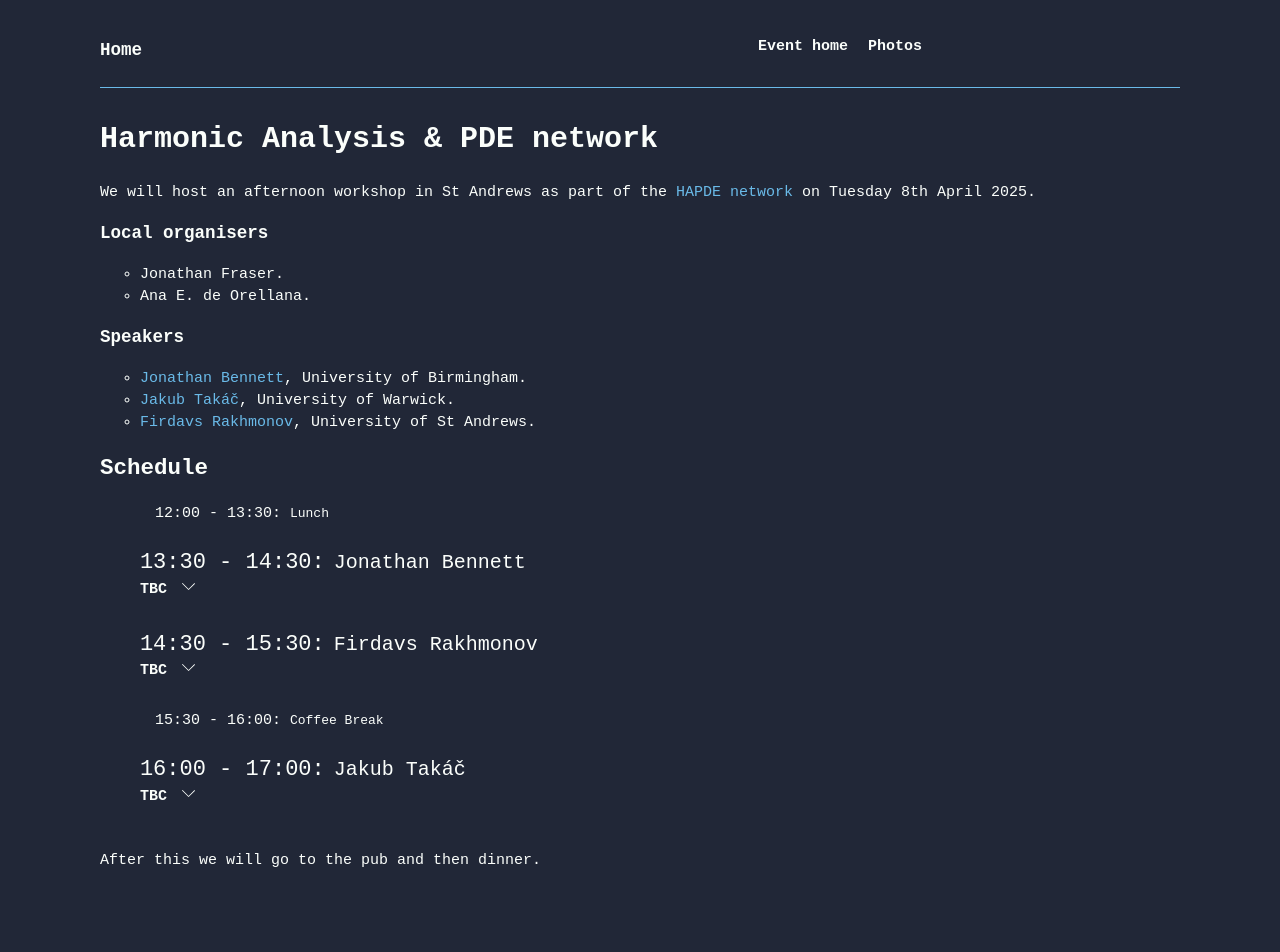
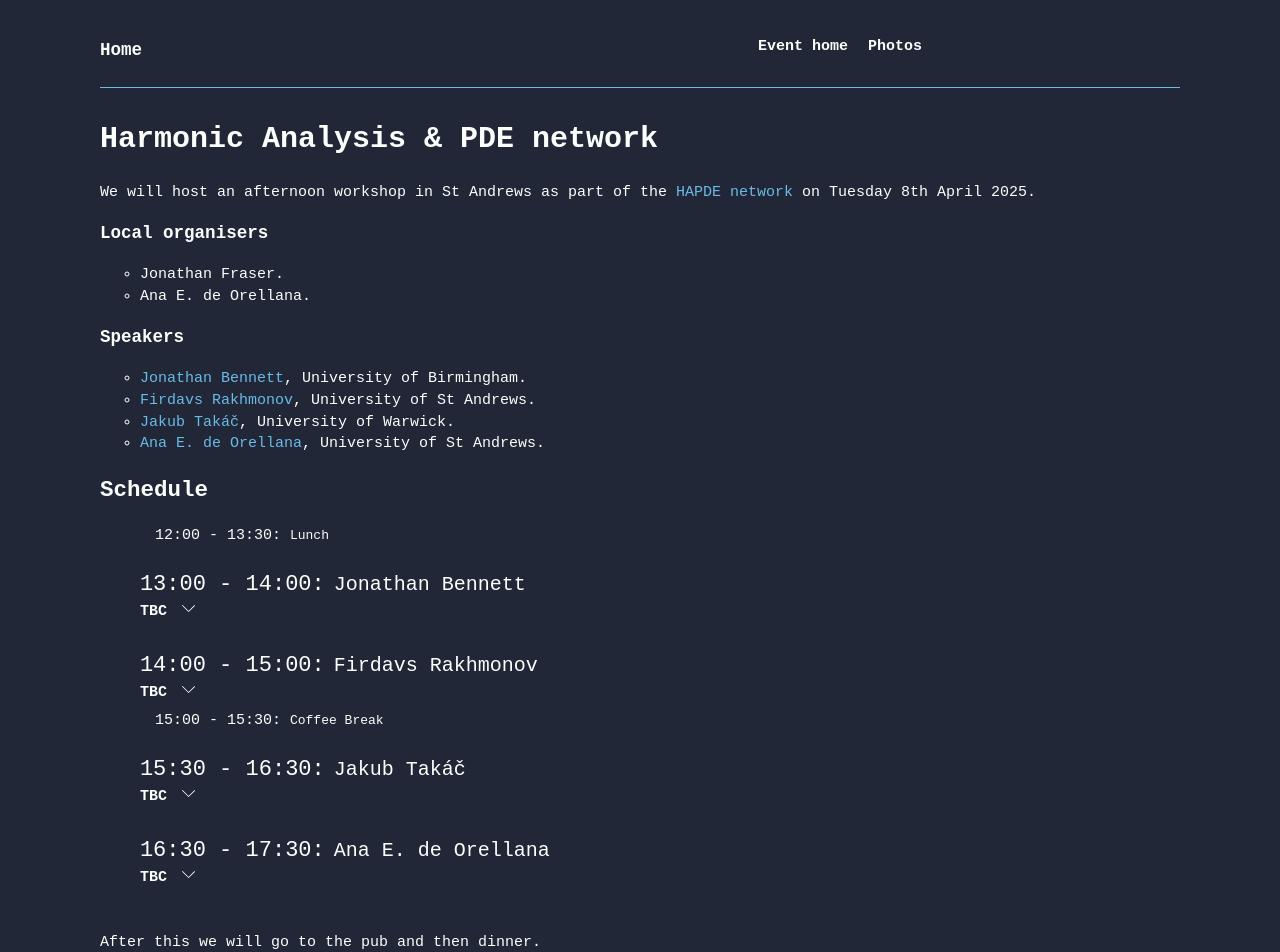
Before and after one commit to AnadeOre/anadeore.github.io, a Next.js app: page /HAPDE in a window 1280 px wide. Shown: the top 952 px of the page. Before the commit the page ends 892 px from the top, so only its background shows below. Built offline with nearby package versions, Linux system fonts and the light colour scheme.

Commit message:
add HAPDE speaker

```diff
--- a/src/app/HAPDE/page.jsx
+++ b/src/app/HAPDE/page.jsx
@@ -44,6 +44,15 @@ const Page = () => {
           <Link
             className='linkDecor'
             target='_blank'
+            href='https://sites.google.com/view/frakhmon/home'>
+            Firdavs Rakhmonov
+          </Link>
+          , University of St Andrews.
+        </li>
+        <li>
+          <Link
+            className='linkDecor'
+            target='_blank'
             href='https://warwick.ac.uk/fac/sci/maths/people/staff/takac/'>
             Jakub Takáč
           </Link>
@@ -53,8 +62,8 @@ const Page = () => {
           <Link
             className='linkDecor'
             target='_blank'
-            href='https://sites.google.com/view/frakhmon/home'>
-            Firdavs Rakhmonov
+            href='https://anadeore.github.io'>
+            Ana E. de Orellana
           </Link>
           , University of St Andrews.
         </li>
@@ -64,7 +73,7 @@ const Page = () => {
         <FoodEvent time='12:00 - 13:30' event='Lunch' />
         <br />
         <Schedule
-          time='13:30 - 14:30'
+          time='13:00 - 14:00'
           speaker='Jonathan Bennett'
           title='TBC'
           abstract='TBC.'
@@ -72,18 +81,26 @@ const Page = () => {
         />
         <br />
         <Schedule
-          time='14:30 - 15:30'
+          time='14:00 - 15:00'
           speaker='Firdavs Rakhmonov'
           title='TBC'
           abstract='TBC.'
           // slides='/'
         />
-        <br />
-        <FoodEvent time='15:30 - 16:00' event='Coffee Break' />
+        {/* <br /> */}
+        <FoodEvent time='15:00 - 15:30' event='Coffee Break' />
         <br />
         <Schedule
-          time='16:00 - 17:00'
+          time='15:30 - 16:30'
           speaker='Jakub Takáč'
+          title='TBC'
+          abstract='TBC.'
+          // slides='/'
+        />
+        <br />
+        <Schedule
+          time='16:30 - 17:30'
+          speaker='Ana E. de Orellana'
           title='TBC'
           abstract='TBC.'
           // slides='/'
```
